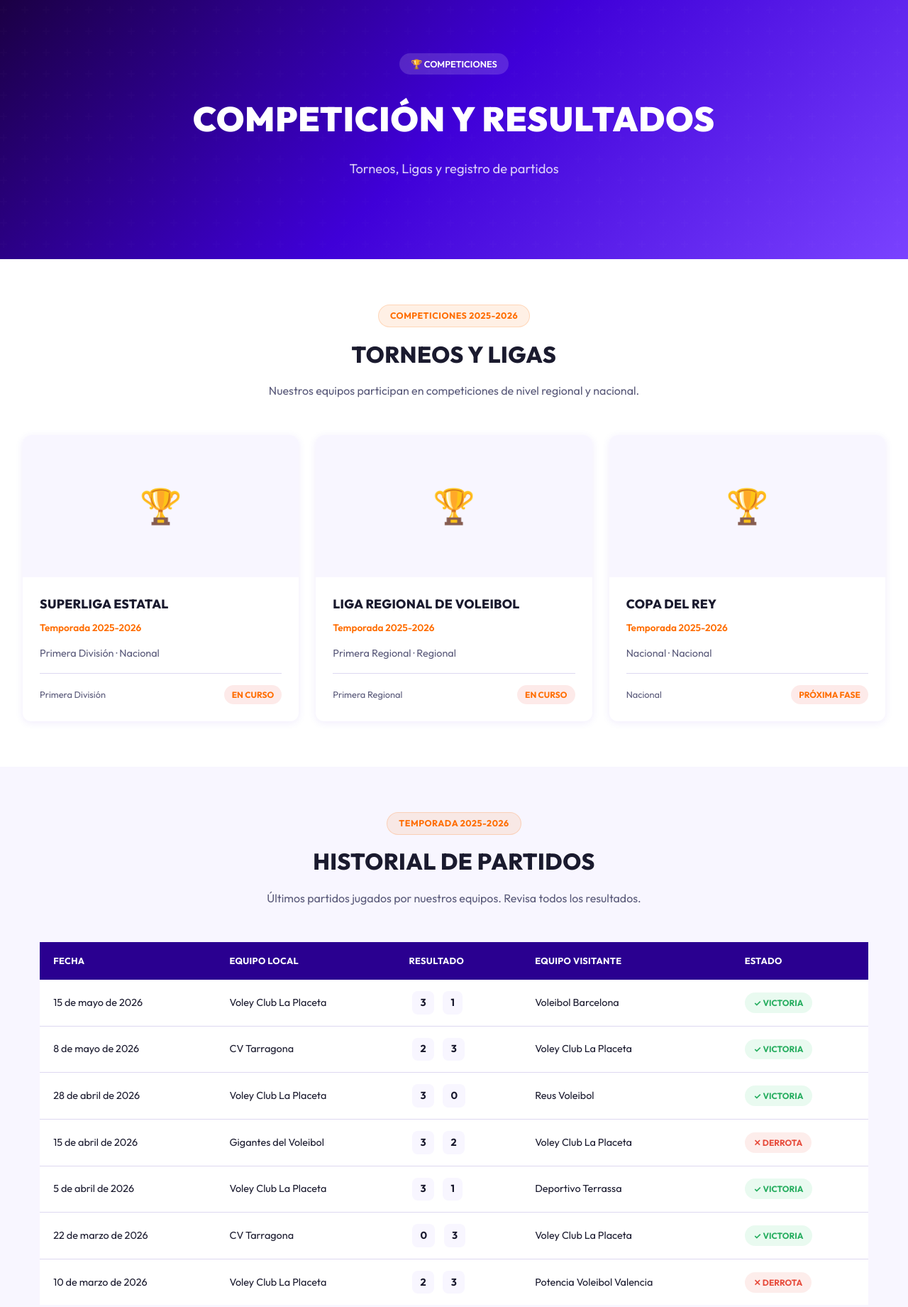
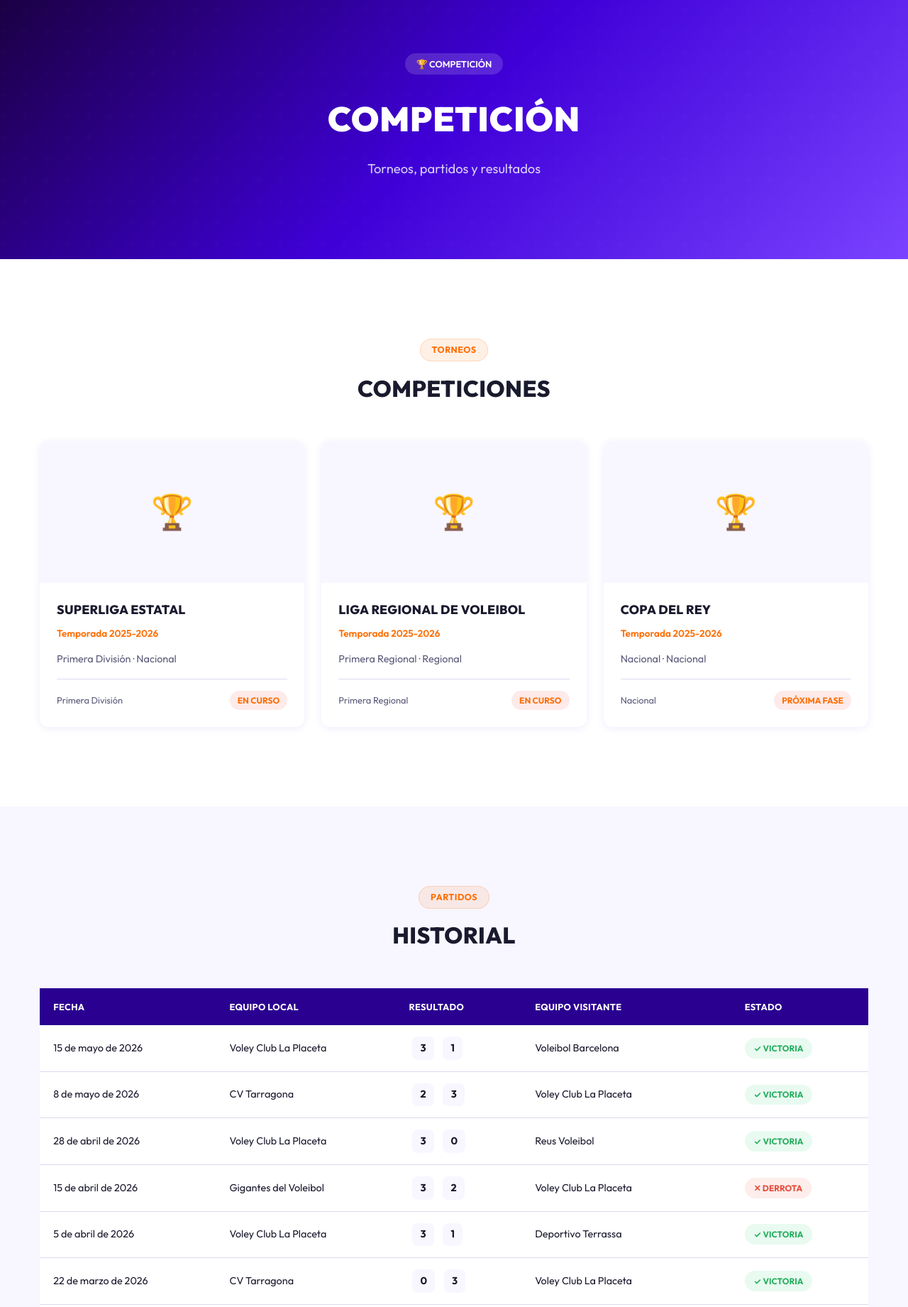
Before and after one commit to grupodelaplaceta/vclaplaceta, a plain HTML site: page torneos.html in a window 1280 px wide. Shown: the part 140-1981 px from the top of the page at 71% size. Drawn offline with Linux system fonts and the light colour scheme.

Commit message:
Rewrite torneos.html from scratch: clean, compact, no fluff

```diff
--- a/torneos.html
+++ b/torneos.html
@@ -12,12 +12,10 @@
   <link href="https://fonts.googleapis.com/css2?family=Outfit:wght@300;400;500;600;700;800;900&display=swap" rel="stylesheet">
   <link rel="stylesheet" href="https://cdnjs.cloudflare.com/ajax/libs/font-awesome/6.5.1/css/all.min.css">
   <link rel="stylesheet" href="css/styles.css">
+  <link rel="icon" type="image/png" href="assets/vc.png">
+  <link rel="apple-touch-icon" href="assets/vc.png">
 </head>
 <body>
-
-  <!-- ========================================
-       TOP BAR
-       ======================================== -->
   <div class="top-bar">
     <div class="container">
       <div class="top-bar-contact">
@@ -31,10 +29,6 @@
       </div>
     </div>
   </div>
-
-  <!-- ========================================
-       HEADER
-       ======================================== -->
   <header>
     <div class="header-container">
       <a href="index.html" class="logo-section">
@@ -42,7 +36,6 @@
         <span id="logoFallback" class="logo-placeholder">V</span>
         <span class="club-name">Voley Club <span class="text-accent">La Placeta</span></span>
       </a>
-
       <nav>
         <ul>
           <li><a href="index.html">Inicio</a></li>
@@ -53,7 +46,6 @@
           <li><a href="contacto.html" class="btn-nav">Inscribirse</a></li>
         </ul>
       </nav>
-
       <div class="hamburger">
         <span></span>
         <span></span>
@@ -61,68 +53,48 @@
       </div>
     </div>
   </header>
-
-  <!-- ========================================
-       HERO
-       ======================================== -->
   <section class="hero">
     <div class="hero-content">
       <div style="margin-bottom:1.5rem;">
-        <span style="display:inline-block; background:rgba(255,255,255,0.15); padding:0.3rem 1rem; border-radius:50px; font-size:0.8rem; font-weight:600; color:#fff; text-transform:uppercase;">🏆 Competiciones</span>
+        <span style="display:inline-block; background:rgba(255,255,255,0.15); padding:0.3rem 1rem; border-radius:50px; font-size:0.8rem; font-weight:600; color:#fff; text-transform:uppercase;">🏆 Competición</span>
       </div>
-      <h1>Competición y Resultados</h1>
-      <p>Torneos, Ligas y registro de partidos</p>
+      <h1>Competición</h1>
+      <p>Torneos, partidos y resultados</p>
     </div>
   </section>
-
-  <!-- ========================================
-       TORNEOS Y LIGAS
-       ======================================== -->
-  <section class="container" style="padding: 4rem 2rem;">
-    <div class="section-header">
-      <span class="section-tag">Competiciones 2025-2026</span>
-      <h2>Torneos y Ligas</h2>
-      <p>Nuestros equipos participan en competiciones de nivel regional y nacional.</p>
+  <section>
+    <div class="container" style="padding:3rem 1.5rem;">
+      <div class="section-header">
+        <span class="section-tag">Torneos</span>
+        <h2>Competiciones</h2>
+      </div>
+      <div id="tournaments-container" class="grid grid-3"></div>
     </div>
-    <div id="tournaments-container" class="grid grid-3"></div>
   </section>
-
-  <!-- ========================================
-       HISTORIAL DE PARTIDOS
-       ======================================== -->
   <section class="section-gray">
-    <div class="container">
+    <div class="container" style="padding:3rem 1.5rem;">
       <div class="section-header">
-        <span class="section-tag">Temporada 2025-2026</span>
-        <h2>Historial de Partidos</h2>
-        <p>Últimos partidos jugados por nuestros equipos. Revisa todos los resultados.</p>
+        <span class="section-tag">Partidos</span>
+        <h2>Historial</h2>
       </div>
       <div id="matches-container"></div>
     </div>
   </section>
-
-  <!-- ========================================
-       PRÓXIMOS PARTIDOS
-       ======================================== -->
-  <section class="section-gray">
-    <div class="container">
+  <section>
+    <div class="container" style="padding:3rem 1.5rem;">
       <div class="section-header">
-        <span class="section-tag">Calendario</span>
+        <span class="section-tag">Próximos</span>
         <h2>Próximos Partidos</h2>
       </div>
       <div id="upcoming-matches-container" class="grid grid-2"></div>
     </div>
   </section>
-
-  <!-- ========================================
-       FOOTER
-       ======================================== -->
   <footer>
     <div class="footer-container">
       <div class="footer-content">
         <div class="footer-section">
           <div class="footer-brand">Voley Club La Placeta</div>
-          <p>Proyecto que impulsa el deporte dando visibilidad a la Asociación Grupo de La Placeta. Club oficial de voleibol con sede en Tarragona.</p>
+          <p>Proyecto que impulsa el deporte con la Asociación Grupo de La Placeta.</p>
           <div class="footer-social">
             <a href="https://instagram.com/vclaplaceta" target="_blank" aria-label="Instagram @vclaplaceta"><i class="fab fa-instagram"></i></a>
             <a href="https://youtube.com/@grupodelaplaceta" target="_blank" aria-label="YouTube @grupodelaplaceta"><i class="fab fa-youtube"></i></a>
@@ -131,44 +103,35 @@
         <div class="footer-section">
           <h4>El Club</h4>
           <ul>
-            <li><a href="jugadores.html">Nuestro Equipo</a></li>
-            <li><a href="jugadores.html">Historia</a></li>
-            <li><a href="torneos.html">Competiciones</a></li>
+            <li><a href="jugadores.html">Equipo</a></li>
+            <li><a href="torneos.html">Competición</a></li>
             <li><a href="contacto.html">Contacto</a></li>
           </ul>
         </div>
         <div class="footer-section">
-          <h4>Competición</h4>
+          <h4>Más</h4>
           <ul>
-            <li><a href="torneos.html">Torneos</a></li>
-            <li><a href="torneos.html">Resultados</a></li>
-            <li><a href="torneos.html">Calendario</a></li>
+            <li><a href="contacto.html">Inscribirse</a></li>
+            <li><a href="admin/login.html">CRM</a></li>
           </ul>
         </div>
         <div class="footer-section">
           <h4>Contacto</h4>
           <ul>
             <li><a href="mailto:voleyclub@laplaceta.org"><i class="fas fa-envelope" style="margin-right:0.5rem;"></i>voleyclub@laplaceta.org</a></li>
-            <li><a href="#"><i class="fas fa-map-marker-alt" style="margin-right:0.5rem;"></i>Tarragona, España</a></li>
+            <li><a href="#"><i class="fas fa-map-marker-alt" style="margin-right:0.5rem;"></i>Tarragona</a></li>
           </ul>
         </div>
       </div>
       <div class="footer-bottom">
-        <p>&copy; 2026 <span class="accent">Voley Club La Placeta</span>. Todos los derechos reservados.</p>
+        <p>&copy; 2026 Voley Club La Placeta</p>
       </div>
     </div>
   </footer>
-
   <button class="back-to-top" id="backToTop" aria-label="Volver arriba"><i class="fas fa-chevron-up"></i></button>
-
   <script src="js/data.js"></script>
   <script src="js/api-client.js"></script>
   <script src="js/app.js"></script>
-  <script>
-    document.addEventListener('DOMContentLoaded', () => {
-      initTournamentsPage();
-      initBackToTop();
-    });
-  </script>
+  <script>document.addEventListener('DOMContentLoaded',()=>{initTournamentsPage();initBackToTop()});</script>
 </body>
 </html>
```
